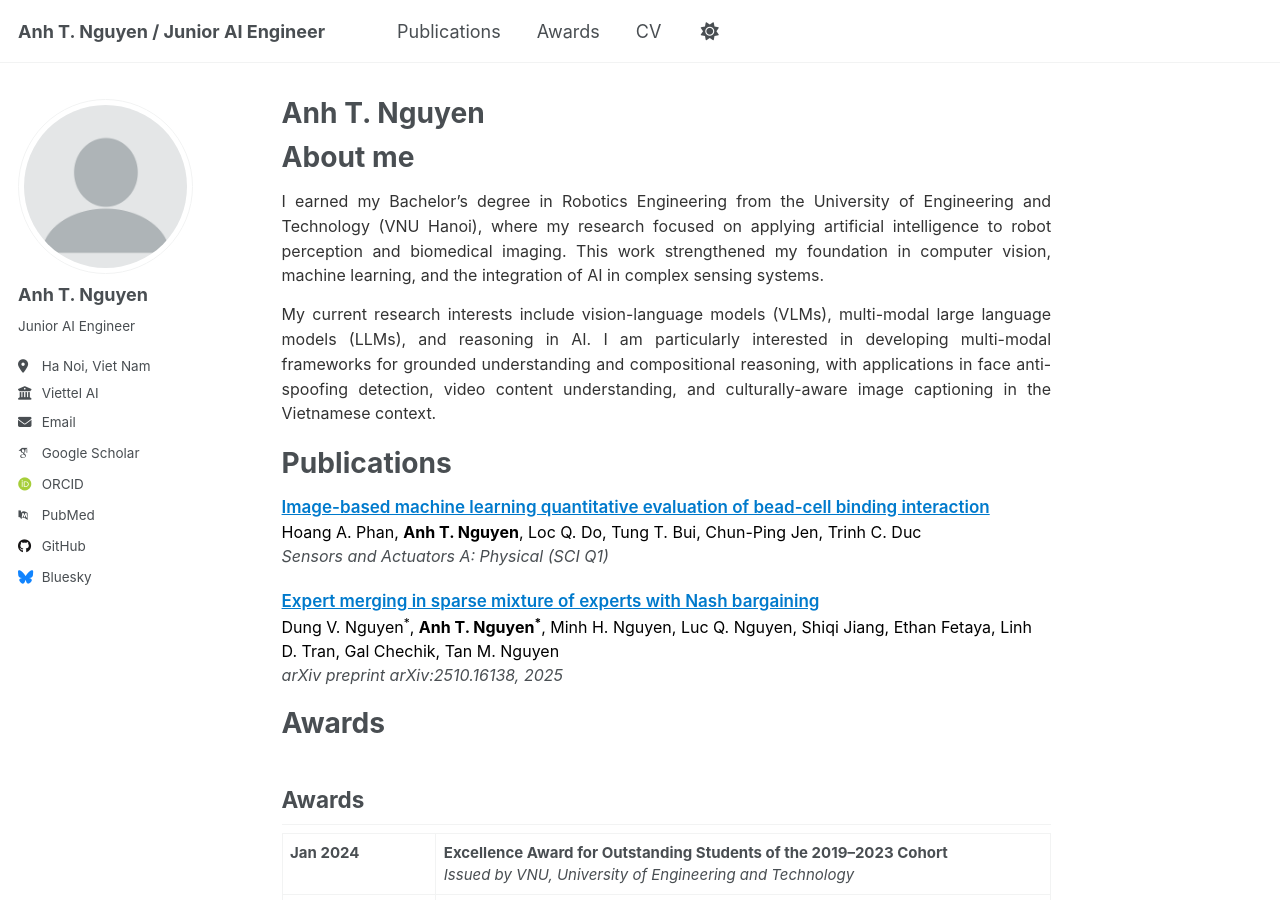
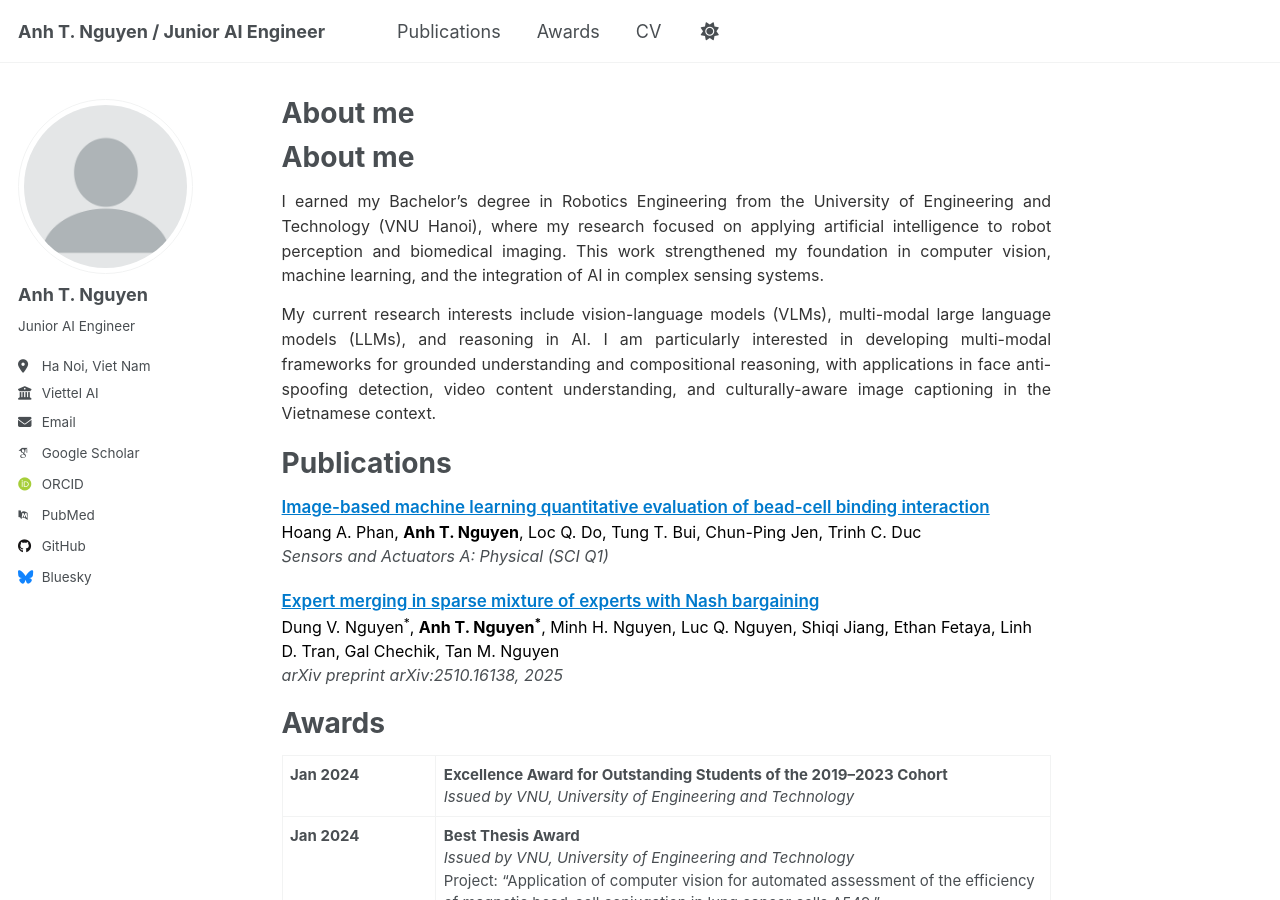
Before and after one commit to anh147/147anhnt.github.io, a Jekyll site: the page built from _pages/about.md, in a window 1280 px wide and 900 px high. Built offline with Jekyll 4.4.1, drawn with Linux system fonts in a browser that asks for light colours; some web fonts are replaced; a script that is not in the unit is left out; our own code applies the rules of GitHub Pages for plain Markdown files; some of the changed lines change nothing that is shown.

Commit message:
init commit

```diff
--- a/_pages/about.md
+++ b/_pages/about.md
@@ -1,6 +1,6 @@
 ---
 permalink: /
-title: "Anh T. Nguyen"
+# title: "Anh T. Nguyen"
 author_profile: true
 redirect_from:
   - /about/
@@ -44,7 +44,7 @@
 ======
 <!-- <h2 style="margin-bottom:8px;">Awards</h2> -->
 
-<h2 style="margin-bottom:8px;">Awards</h2>
+<!-- <h2 style="margin-bottom:8px;">Awards</h2> -->
 
 <table style="width:100%; border-collapse:collapse; font-size:15px; line-height:1.5;">
   <tr>
```
